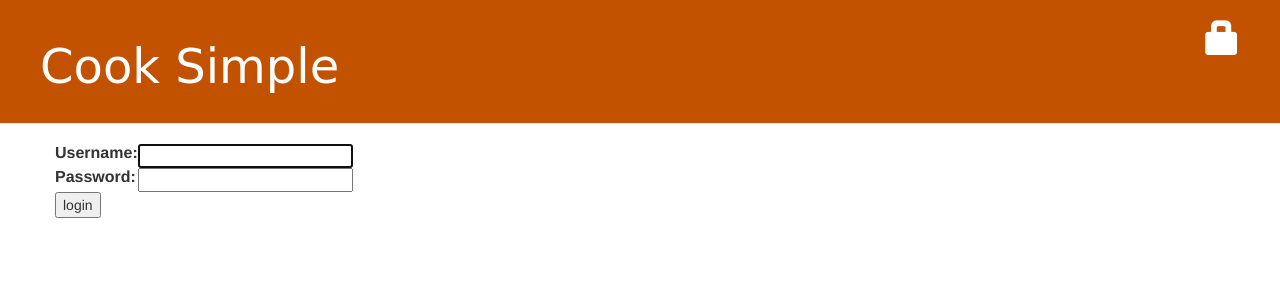
After one commit to oqueuo/cook_simple, a Django app: page /accounts/login/ in a window 1280 px wide. The commit adds this page. Shown: the top 300 px of the page. Run offline with Django 3.2, Linux system fonts and the light colour scheme; some libraries are stand-ins or nearby versions.

Commit message:
Added Forms to create,add,edit recipes. Added login/logout protocol

```diff
--- a/appmain/settings.py
+++ b/appmain/settings.py
@@ -120,3 +120,6 @@ USE_TZ = True
 
 STATIC_URL = '/static/'
 STATIC_ROOT = os.path.join(BASE_DIR, 'static')
+
+# Login Redirect
+LOGIN_REDIRECT_URL = '/'
--- a/appmain/urls.py
+++ b/appmain/urls.py
@@ -15,8 +15,11 @@ Including another URLconf
 """
 from django.contrib import admin
 from django.urls import path, include
+from django.contrib.auth import views
 
 urlpatterns = [
     path('admin/', admin.site.urls),
+    path('accounts/login/', views.LoginView.as_view(), name='login'),
+    path('accounts/logout/', views.LogoutView.as_view(next_page='/'), name='logout'),
     path('', include('recipe.urls')),
 ]
--- a/recipe/models.py
+++ b/recipe/models.py
@@ -5,9 +5,9 @@ from django.utils import timezone
 class Recipe(models.Model):
     author = models.ForeignKey(settings.AUTH_USER_MODEL, on_delete=models.CASCADE)
     title = models.CharField(max_length=200)
-    cooktime    = models.TextField()
+    cooktime = models.TextField()
     ingredients = models.TextField()
-    directions  = models.TextField()
+    directions = models.TextField()
     created_date = models.DateTimeField(default=timezone.now)
     published_date = models.DateTimeField(blank=True, null=True)
 
--- /dev/null
+++ b/recipe/static/css/recipe.css
@@ -0,0 +1,46 @@
+.page-header {
+    background-color: #C25100;
+    margin-top: 0;
+    padding: 20px 20px 20px 40px;
+}
+
+.page-header h1, .page-header h1 a, .page-header h1 a:visited, .page-header h1 a:active {
+    color: #ffffff;
+    font-size: 36pt;
+    text-decoration: none;
+}
+
+.content {
+    margin-left: 40px;
+}
+
+h1, h2, h3, h4 {
+    font-family: 'Lobster', cursive;
+}
+
+.date {
+    color: #828282;
+}
+
+.save {
+    float: right;
+}
+
+.post-form textarea, .post-form input {
+    width: 100%;
+}
+
+.top-menu, .top-menu:hover, .top-menu:visited {
+    color: #ffffff;
+    float: right;
+    font-size: 26pt;
+    margin-right: 20px;
+}
+
+.post {
+    margin-bottom: 70px;
+}
+
+.post h2 a, .post h2 a:visited {
+    color: #000000;
+}
--- a/recipe/templates/recipe/base.html
+++ b/recipe/templates/recipe/base.html
@@ -1,22 +1,26 @@
 {% load static %}
 <html>
     <head>
-        <title>Blog Template Website</title>
+        <title>Cook Simple</title>
         <link rel="stylesheet" href="//maxcdn.bootstrapcdn.com/bootstrap/3.2.0/css/bootstrap.min.css">
         <link rel="stylesheet" href="//maxcdn.bootstrapcdn.com/bootstrap/3.2.0/css/bootstrap-theme.min.css">
-        <link href='//fonts.googleapis.com/css?family=Lobster&subset=latin,latin-ext' rel='stylesheet' type='text/css'>
-        <link rel="stylesheet" href="{% static 'css/blog.css' %}">
+        <link rel="stylesheet" href="{% static 'css/recipe.css' %}">
     </head>
     <body>
         <div class="page-header">
-            <a href="{% url 'post_new' %}" class="top-menu"><span class="glyphicon glyphicon-plus"></span></a>
-            <h1><a href="/">Blog Input</a></h1>
+            {% if user.is_authenticated %}
+                <a href="{% url 'recipe_new' %}" class="top-menu"><span class="glyphicon glyphicon-plus"></span></a>
+                <p class="top-menu">Hello {{ user.username }} <small>(<a href="{% url 'logout' %}">Log out</a>)</small></p>
+            {% else %}
+                <a href="{% url 'login' %}" class="top-menu"><span class="glyphicon glyphicon-lock"></span></a>
+            {% endif %}
+            <h1><a href="/">Cook Simple</a></h1>
         </div>
         <div class="content container">
             <div class="row">
                 <div class="col-md-8">
-                    {% block content %}
-                    {% endblock %}
+                {% block content %}
+                {% endblock %}
                 </div>
             </div>
         </div>
--- a/recipe/templates/recipe/post_edit.html
+++ b/recipe/templates/recipe/recipe_edit.html
@@ -1,4 +1,4 @@
-{% extends 'blog/base.html' %}
+{% extends 'recipe/base.html' %}
 
 {% block content %}
     <h2>New post</h2>
--- /dev/null
+++ b/recipe/templates/registration/login.html
@@ -0,0 +1,24 @@
+{% extends "recipe/base.html" %}
+
+{% block content %}
+    {% if form.errors %}
+        <p>Your username and password didn't match. Please try again.</p>
+    {% endif %}
+
+    <form method="post" action="{% url 'login' %}">
+    {% csrf_token %}
+        <table>
+        <tr>
+            <td>{{ form.username.label_tag }}</td>
+            <td>{{ form.username }}</td>
+        </tr>
+        <tr>
+            <td>{{ form.password.label_tag }}</td>
+            <td>{{ form.password }}</td>
+        </tr>
+        </table>
+
+        <input type="submit" value="login" />
+        <input type="hidden" name="next" value="{{ next }}" />
+    </form>
+{% endblock %}
--- a/recipe/urls.py
+++ b/recipe/urls.py
@@ -2,5 +2,8 @@ from django.urls import path
 from . import views
 
 urlpatterns = [
-    path('', views.post_list, name='post_list'),
+    path('', views.recipe_list, name='recipe_list'),
+    path('recipe/<int:pk>/', views.recipe_detail, name='recipe_detail'),
+    path('recipe/new/', views.recipe_new, name='recipe_new'),
+    path('recipe/<int:pk>/edit', views.recipe_edit, name='recipe_edit')
 ]
```
Also changed, not shown: recipe/forms.py (added, +10 -0 lines), recipe/templates/recipe/post_detail.html (deleted, +0 -14 lines), recipe/templates/recipe/post_list.html (deleted, +0 -22 lines), recipe/templates/recipe/recipe_detail.html (added, +15 -0 lines), recipe/templates/recipe/recipe_list.html (added, +13 -0 lines), recipe/views.py (+43 -3 lines), db.sqlite3, recipe/static/js/scripts.js (added).
